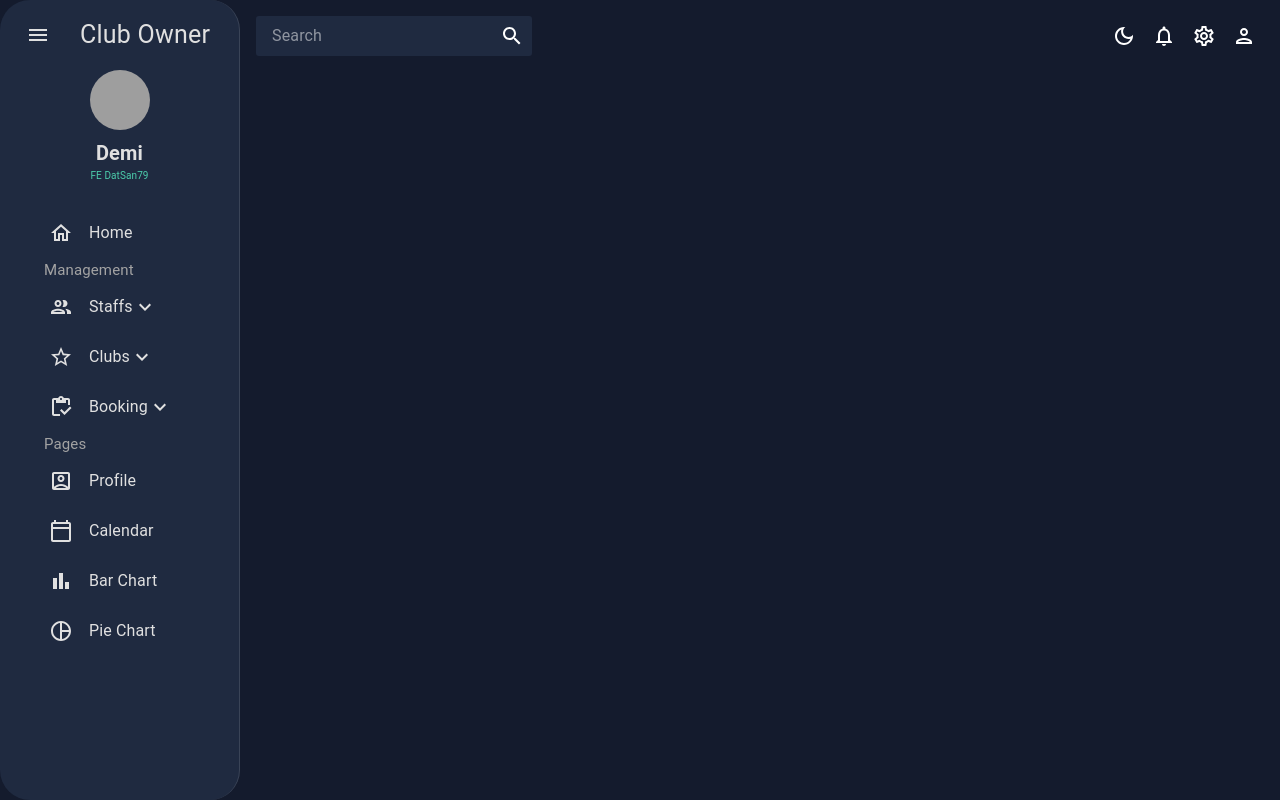
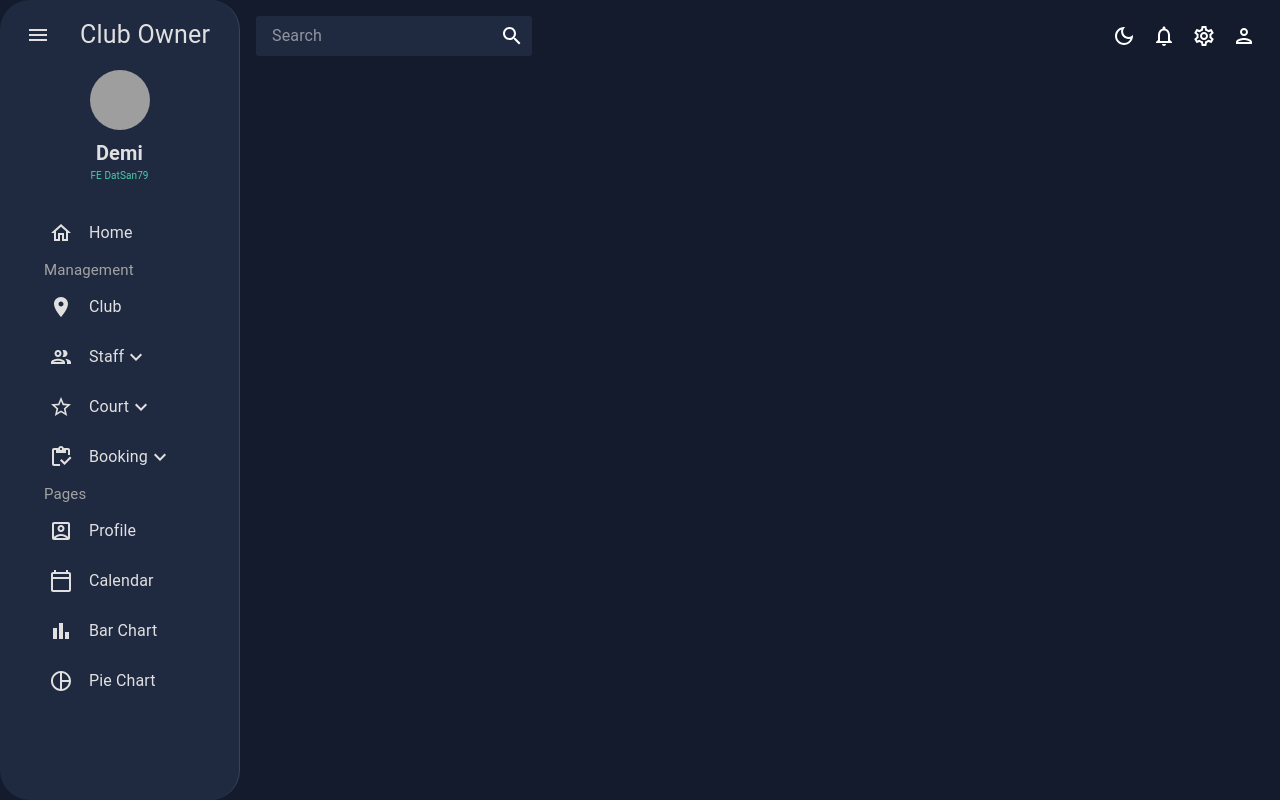
Before and after one commit to dangto439/Summer2024SWP391_NJS1805_Group3979, a React (Vite) app: page /dashboard in a window 1280 px wide. Built offline with nearby package versions, Linux system fonts and the light colour scheme; grey boxes are pictures that could not be loaded.

Commit message:
change club folder location and update sidebar

```diff
--- a/src/App.jsx
+++ b/src/App.jsx
@@ -16,7 +16,7 @@ import { toast } from "react-toastify";
 import Profile from "./components/profile";
 import ManageAccount from "./components/manage-account";
 import Staff from "./components/staff";
-import Club from "./club";
+import Club from "../src/components/club";
 
 function App() {
   const user = useSelector(selectUser);
--- a/src/components/dashboard/index.jsx
+++ b/src/components/dashboard/index.jsx
@@ -5,7 +5,7 @@ import Sidebar from "./sidebar";
 import Staff from "../staff/index";
 import { Route, Routes } from "react-router-dom";
 import Profile from "../profile";
-import Club from "../../club/index";
+import Club from "../club/index";
 
 function Dashboard() {
   const [theme, colorMode] = useMode();
--- a/src/components/dashboard/sidebar.jsx
+++ b/src/components/dashboard/sidebar.jsx
@@ -7,8 +7,6 @@ import {
   Typography,
   useTheme,
   Collapse,
-  List,
-  ListItem,
 } from "@mui/material";
 import { Link } from "react-router-dom";
 import { tokens } from "../../theme";
@@ -23,6 +21,7 @@ import InventoryOutlinedIcon from "@mui/icons-material/InventoryOutlined";
 import ExpandLessIcon from "@mui/icons-material/ExpandLess";
 import ExpandMoreIcon from "@mui/icons-material/ExpandMore";
 import GroupOutlinedIcon from "@mui/icons-material/GroupOutlined";
+import PlaceIcon from "@mui/icons-material/Place";
 
 const Item = ({ title, to, icon, selected, setSelected }) => {
   const theme = useTheme();
@@ -49,7 +48,7 @@ const MySidebar = () => {
   );
   const [selected, setSelected] = useState("Dashboard");
   const [openStaffs, setOpenStaffs] = useState(false);
-  const [openClubs, setOpenClubs] = useState(false);
+  const [openCourts, setOpenClubs] = useState(false);
   const [openBooking, setOpenBooking] = useState(false);
 
   useEffect(() => {
@@ -60,8 +59,8 @@ const MySidebar = () => {
     setOpenStaffs(!openStaffs);
   };
 
-  const handleClubsClick = () => {
-    setOpenClubs(!openClubs);
+  const handleCourtClick = () => {
+    setOpenClubs(!openCourts);
   };
 
   const handleBookingClick = () => {
@@ -176,13 +175,20 @@ const MySidebar = () => {
             >
               Management
             </Typography>
+            <Item
+              title="Club"
+              to="club"
+              icon={<PlaceIcon />}
+              selected={selected}
+              setSelected={setSelected}
+            />
             <MenuItem
               onClick={handleStaffsClick}
               style={{ color: colors.grey[100] }}
               icon={<GroupOutlinedIcon />}
             >
               <Typography display="flex">
-                Staffs
+                Staff
                 {openStaffs ? <ExpandLessIcon /> : <ExpandMoreIcon />}
               </Typography>
             </MenuItem>
@@ -224,21 +230,21 @@ const MySidebar = () => {
             </Collapse>
 
             <MenuItem
-              onClick={handleClubsClick}
+              onClick={handleCourtClick}
               style={{ color: colors.grey[100] }}
               icon={<StarOutlineIcon />}
             >
               <Typography display="flex">
-                Clubs
-                {openClubs ? <ExpandLessIcon /> : <ExpandMoreIcon />}
+                Court
+                {openCourts ? <ExpandLessIcon /> : <ExpandMoreIcon />}
               </Typography>
             </MenuItem>
-            <Collapse in={openClubs} timeout="auto" unmountOnExit>
+            <Collapse in={openCourts} timeout="auto" unmountOnExit>
               <Box component="div" disablePadding>
                 <Box sx={{ pl: 4 }}>
                   <Item
                     title="ClubID1"
-                    to="club/clubid1"
+                    to="court/clubid1"
                     selected={selected}
                     setSelected={setSelected}
                   />
@@ -246,7 +252,7 @@ const MySidebar = () => {
                 <Box sx={{ pl: 4 }}>
                   <Item
                     title="ClubID2"
-                    to="club/clubid2"
+                    to="court/clubid2"
                     selected={selected}
                     setSelected={setSelected}
                   />
@@ -254,21 +260,22 @@ const MySidebar = () => {
                 <Box sx={{ pl: 4 }}>
                   <Item
                     title="ClubID3"
-                    to="club/clubid3"
+                    to="court/clubid3"
                     selected={selected}
                     setSelected={setSelected}
                   />
                 </Box>
-                <Box sx={{ pl: 4 }}>
+                {/* <Box sx={{ pl: 4 }}>
                   <Item
                     title="All Court"
                     to="club/allcourt"
                     selected={selected}
                     setSelected={setSelected}
                   />
-                </Box>
+                </Box> */}
               </Box>
             </Collapse>
+
             <MenuItem
               onClick={handleBookingClick}
               style={{ color: colors.grey[100] }}
```
